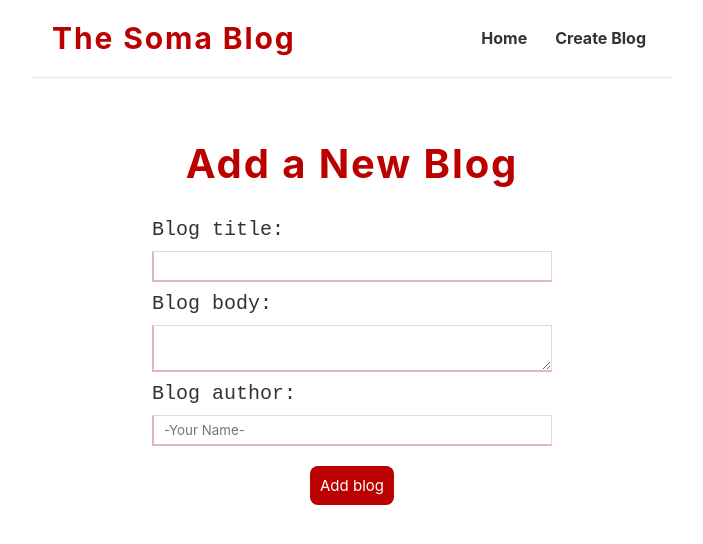
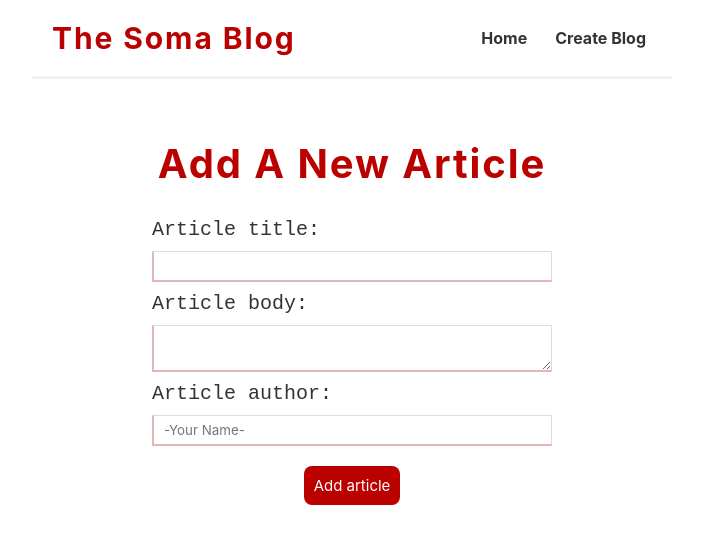
Before and after one commit to B-lovedth/React-Training, a React (Create React App) app: page /create in a window 1280 px wide. Shown: the top 544 px of the page, without its empty margins (288-991 px from the left). Built offline with nearby package versions, Linux system fonts and the light colour scheme; the HTML template or start-up script is replaced by a standard one.

Commit message:
changed blog to article

```diff
--- a/src/Create.js
+++ b/src/Create.js
@@ -28,21 +28,21 @@ function Create() {
 
   return (
     <div className="create">
-      <h2>Add a New Blog</h2>
+      <h2>Add A New Article</h2>
       <form onSubmit={handleSubmit}>
-        <label>Blog title:</label>
+        <label>Article title:</label>
         <input
           type="text"
           required
           value={title}
           onChange={(e) => setTitle(e.target.value)} />
-        <label>Blog body:</label>
+        <label>Article body:</label>
         <textarea
           required
           value={body}
           onChange={(e) => setBody(e.target.value)}
         ></textarea>
-        <label>Blog author:</label>
+        <label>Article author:</label>
         {/* <select
           value={author}
           onChange={(e) => setAuthor(e.target.value)}>
@@ -56,8 +56,8 @@ function Create() {
            placeholder='-Your Name-'
            onChange={(e) => setAuthor(e.target.value)}
         />
-        {!isPending && <button>Add blog</button>}
-        {isPending && <button disabled>Adding blog...</button>}
+        {!isPending && <button>Add article</button>}
+        {isPending && <button disabled>Adding article...</button>}
       </form>
     </div>
   )
```
